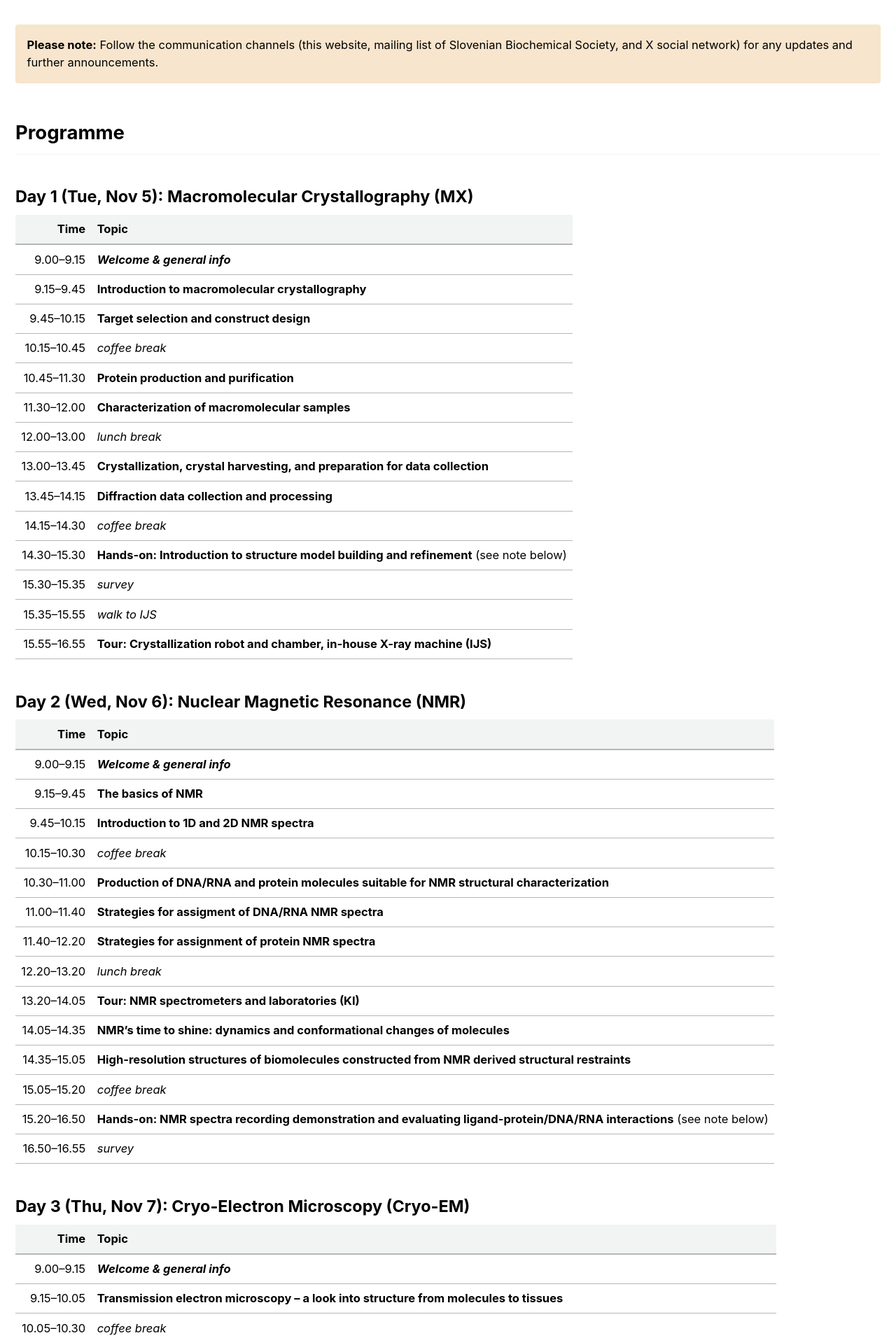
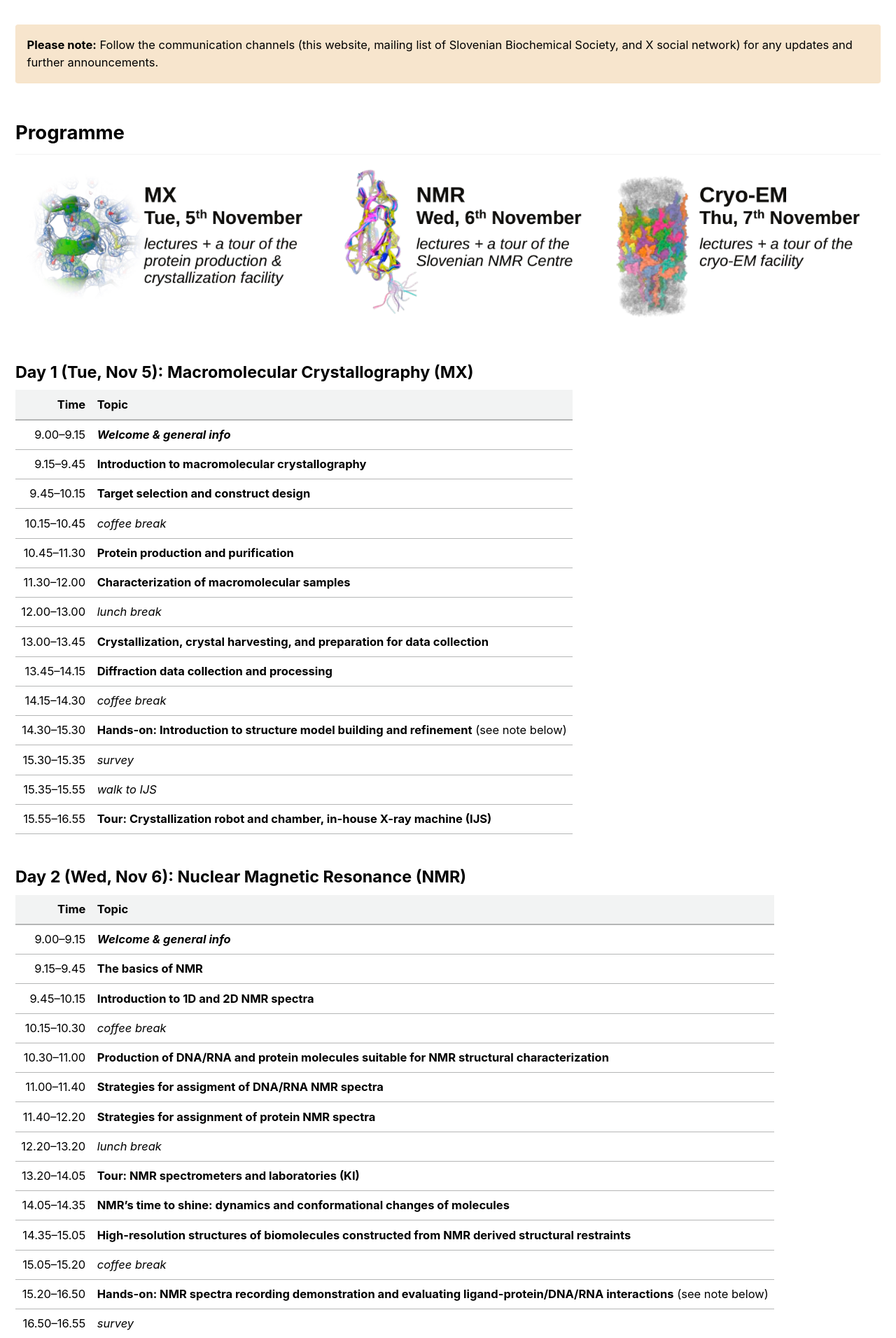
Before and after one commit to InstructSI/instructsi.github.io, a Jekyll site: the page built from _pages/bmasb2024.md, in a window 1280 px wide. Shown: the part 1558-3470 px from the top of the page at 70% size. Built offline with Jekyll 4.4.1, drawn with Linux system fonts in a browser that asks for light colours; cached includes are drawn as plain includes.

Commit message:
Added BMASB2024 programme at a glance

```diff
--- a/_pages/bmasb2024.md
+++ b/_pages/bmasb2024.md
@@ -44,6 +44,8 @@ For any further information etc. please do not hesitate to contact us via [e-mai
 {: .notice--warning}
 
 ## Programme
+
+![BMASB2024 Programme at a glance]({{ site.url }}{{ site.baseurl }}/assets/images/base/bmasb2024-programme_at_a_glance.png)
 
 #### Day 1 (Tue, Nov 5): Macromolecular Crystallography (MX)
 
```
Also changed, not shown: assets/images/base/bmasb2024-programme_at_a_glance.png (added).
